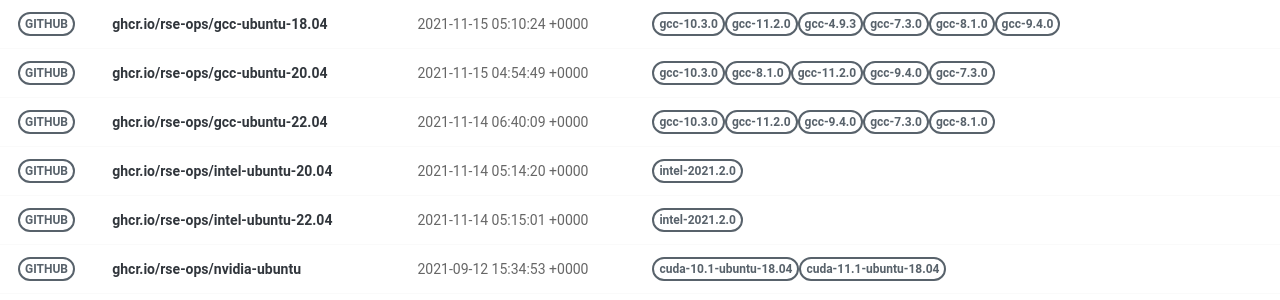
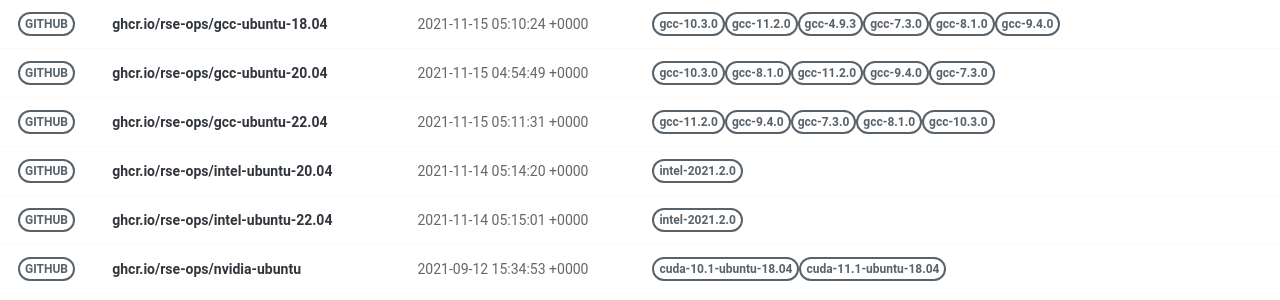
Before and after one commit to rse-ops/docker-images, a Jekyll site: the page built from pages/index.md, in a window 1280 px wide. Shown: the part 375-675 px from the top of the page. Built offline with Jekyll 4.4.1, drawn with Linux system fonts in a browser that asks for light colours; nearby versions of some CDN libraries.

Commit message:
Automated push to update library 2021-11-15

```diff
--- a/_library/ghcr.io-rse-ops-gcc-ubuntu-22.04.md
+++ b/_library/ghcr.io-rse-ops-gcc-ubuntu-22.04.md
@@ -1,14 +1,11 @@
 ---
 layout: container
 name: ghcr.io/rse-ops/gcc-ubuntu-22.04
-updated_at: 2021-11-14 06:40:09.583711
+updated_at: 2021-11-15 05:11:31.237891
 
 
 container_url: https://github.com/orgs/rse-ops/packages/container/package/gcc-ubuntu-22.04
 versions:
- - tag: gcc-10.3.0
-   dockerfile: https://github.com/rse-ops/docker-images/blob/main/ubuntu/gcc/Dockerfile
-   manifest: https://crane.ggcr.dev/manifest/ghcr.io/rse-ops/gcc-ubuntu-22.04:gcc-10.3.0
  - tag: gcc-11.2.0
    dockerfile: https://github.com/rse-ops/docker-images/blob/main/ubuntu/gcc/Dockerfile
    manifest: https://crane.ggcr.dev/manifest/ghcr.io/rse-ops/gcc-ubuntu-22.04:gcc-11.2.0
```
Also changed, not shown: other parts of _library/ghcr.io-rse-ops-gcc-ubuntu-22.04.md (+3 -0 lines).
